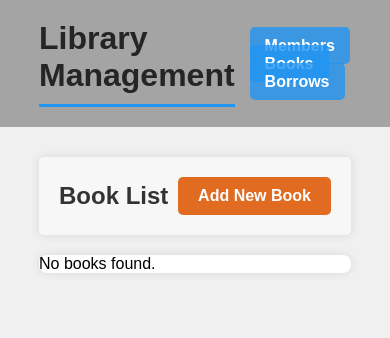
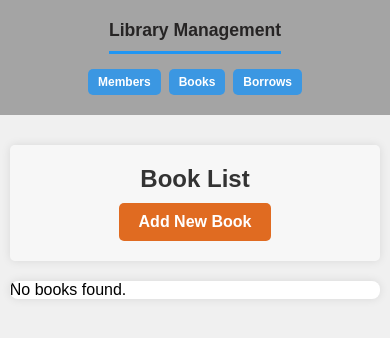
Before and after one commit to SothearoHEM/php_Library_CRUD_project, a PHP site: page /books.php in a window 390 px wide. Shown: the top 338 px of the page. Run offline with PHP 8.4, Linux system fonts and the light colour scheme; data that the repository does not hold is empty; some libraries are stand-ins or nearby versions.

Commit message:
Responsive Added

```diff
--- a/config.php
+++ b/config.php
@@ -1,8 +1,8 @@
 <?php
-    $host = 'localhost';
-    $username = 'root';
-    $password = '';
-    $database = 'library_db';
+    $host = 'sql105.infinityfree.com';
+    $username = 'if0_41335020';
+    $password = 'crud60857123';
+    $database = 'if0_41335020_library_db';
     $conn = new mysqli($host, $username, $password, $database);
     if ($conn->connect_error) {
         die("Connection failed: " . $conn->connect_error);
--- a/style.css
+++ b/style.css
@@ -1,6 +1,3 @@
-/* ===========================
-   Global / Reset
-   =========================== */
 * {
     margin: 0;
     padding: 0;
@@ -11,9 +8,6 @@ body {
     background-color: #f0f0f0;
 }
 
-/* ===========================
-   Header
-   =========================== */
 .container {
     margin: 0 auto;
 }
@@ -48,18 +42,12 @@ body {
     background-color: #3a75b0;
 }
 
-/* ===========================
-   Error Message
-   =========================== */
 .error-msg {
     color: red;
     text-align: center;
     margin-top: 10px;
 }
 
-/* ===========================
-   Members List Page
-   =========================== */
 .member-container {
     width: 80%;
     display: flex;
@@ -99,6 +87,7 @@ body {
     background-color: white;
     box-shadow: 0 0 10px rgba(0,0,0,0.1);
     border-radius: 8px;
+    overflow-x: auto;
 }
 .member-container .member-list table {
     width: 100%;
@@ -141,9 +130,6 @@ body {
     background-color: #0b7dda;
 }
 
-/* ===========================
-   Add/Edit Member Form
-   =========================== */
 .add-members-form {
     display: flex;
     flex-direction: column;
@@ -200,9 +186,6 @@ body {
     background-color: #3a75b0;
 }
 
-/* ===========================
-   Books List Page
-   =========================== */
 .book-container {
     width: 80%;
     display: flex;
@@ -242,6 +225,7 @@ body {
     box-shadow: 0 0 10px rgba(0,0,0,0.1);
     border-radius: 8px;
     width: 100%;
+    overflow-x: auto;
 }
 .book-container .book-list table {
     width: 100%;
@@ -287,9 +271,6 @@ body {
     background-color: #0b7dda;
 }
 
-/* ===========================
-   Add/Edit Book Form
-   =========================== */
 .add-books-form {
     display: flex;
     flex-direction: column;
@@ -344,9 +325,6 @@ body {
     background-color: #3a75b0;
 }
 
-/* ===========================
-   Borrows List Page
-   =========================== */
 .borrow-container {
     width: 80%;
     display: flex;
@@ -386,6 +364,7 @@ body {
     background-color: white;
     box-shadow: 0 0 10px rgba(0,0,0,0.1);
     border-radius: 8px;
+    overflow-x: auto;
 }
 .borrow-container .borrow-list table {
     width: 100%;
@@ -440,9 +419,6 @@ body {
     background-color: #da190b;
 }
 
-/* ===========================
-   Add Borrow Form
-   =========================== */
 .form-container {
     display: flex;
     flex-direction: column;
@@ -548,9 +524,6 @@ body {
     background-color: #d32f2f;
 }
 
-/* ===========================
-   Borrow Details Page
-   =========================== */
 .details-container {
     width: 80%;
     margin: 30px auto;
@@ -603,9 +576,6 @@ body {
     background-color: #3a75b0;
 }
 
-/* ===========================
-   DataTables Custom Styling
-   =========================== */
 .dataTables_wrapper {
     padding: 20px;
 }
@@ -680,7 +650,6 @@ table.dataTable.no-footer {
     border-bottom: none;
 }
 
-/* Books page DataTables accent override */
 .book-container .dataTables_wrapper .dataTables_length select:focus {
     border-color: #e06b21;
     box-shadow: 0 0 4px rgba(224, 107, 33, 0.3);
@@ -699,3 +668,111 @@ table.dataTable.no-footer {
     color: #fff !important;
     border-color: #e06b21 !important;
 }
+
+@media (max-width: 992px) {
+    .container .header .header-container {
+        width: 95%;
+    }
+    .member-container,
+    .book-container,
+    .borrow-container {
+        width: 95%;
+    }
+    .details-container {
+        width: 95%;
+    }
+    .form-container form {
+        width: 95%;
+    }
+}
+
+@media (max-width: 768px) {
+    .container .header .header-container {
+        flex-direction: column;
+        gap: 15px;
+        text-align: center;
+    }
+    .container .header .menu {
+        display: flex;
+        flex-wrap: wrap;
+        justify-content: center;
+        gap: 8px;
+    }
+    .container .header .menu a {
+        margin-left: 0;
+        padding: 8px 12px;
+        font-size: 14px;
+    }
+    .container .header h1 {
+        font-size: 1.3rem;
+    }
+    .member-container .member-header,
+    .book-container .book-header,
+    .borrow-container .borrow-header {
+        flex-direction: column;
+        gap: 10px;
+        text-align: center;
+    }
+    .member-container .member-list table th,
+    .member-container .member-list table td,
+    .book-container .book-list table th,
+    .book-container .book-list table td,
+    .borrow-container .borrow-list table th,
+    .borrow-container .borrow-list table td,
+    .details-container th,
+    .details-container td {
+        padding: 8px 6px;
+        font-size: 13px;
+    }
+    .total-books .book-to-borrow {
+        flex-direction: column;
+        align-items: flex-start;
+        gap: 8px;
+    }
+    .total-books .book-to-borrow select,
+    .total-books .book-to-borrow input[type="number"],
+    .total-books .book-to-borrow input[type="text"] {
+        width: 100%;
+        margin-right: 0;
+    }
+    .add-members-form form,
+    .add-books-form form {
+        margin: 0 10px;
+    }
+    .dataTables_wrapper {
+        padding: 10px;
+    }
+}
+
+@media (max-width: 480px) {
+    .container .header .menu a {
+        padding: 6px 10px;
+        font-size: 12px;
+    }
+    .container .header h1 {
+        font-size: 1.1rem;
+    }
+    .member-container .member-list table,
+    .book-container .book-list table,
+    .borrow-container .borrow-list table,
+    .details-container table {
+        font-size: 12px;
+    }
+    .member-container .member-list table th,
+    .member-container .member-list table td,
+    .book-container .book-list table th,
+    .book-container .book-list table td,
+    .borrow-container .borrow-list table th,
+    .borrow-container .borrow-list table td,
+    .details-container th,
+    .details-container td {
+        padding: 6px 4px;
+    }
+    .form-container form {
+        width: 100%;
+        padding: 15px;
+    }
+    .details-container {
+        padding: 15px;
+    }
+}
```
Also changed, not shown: library_db.sql (added, +60 -0 lines), .githubworkflows/deploy.yml (added).
